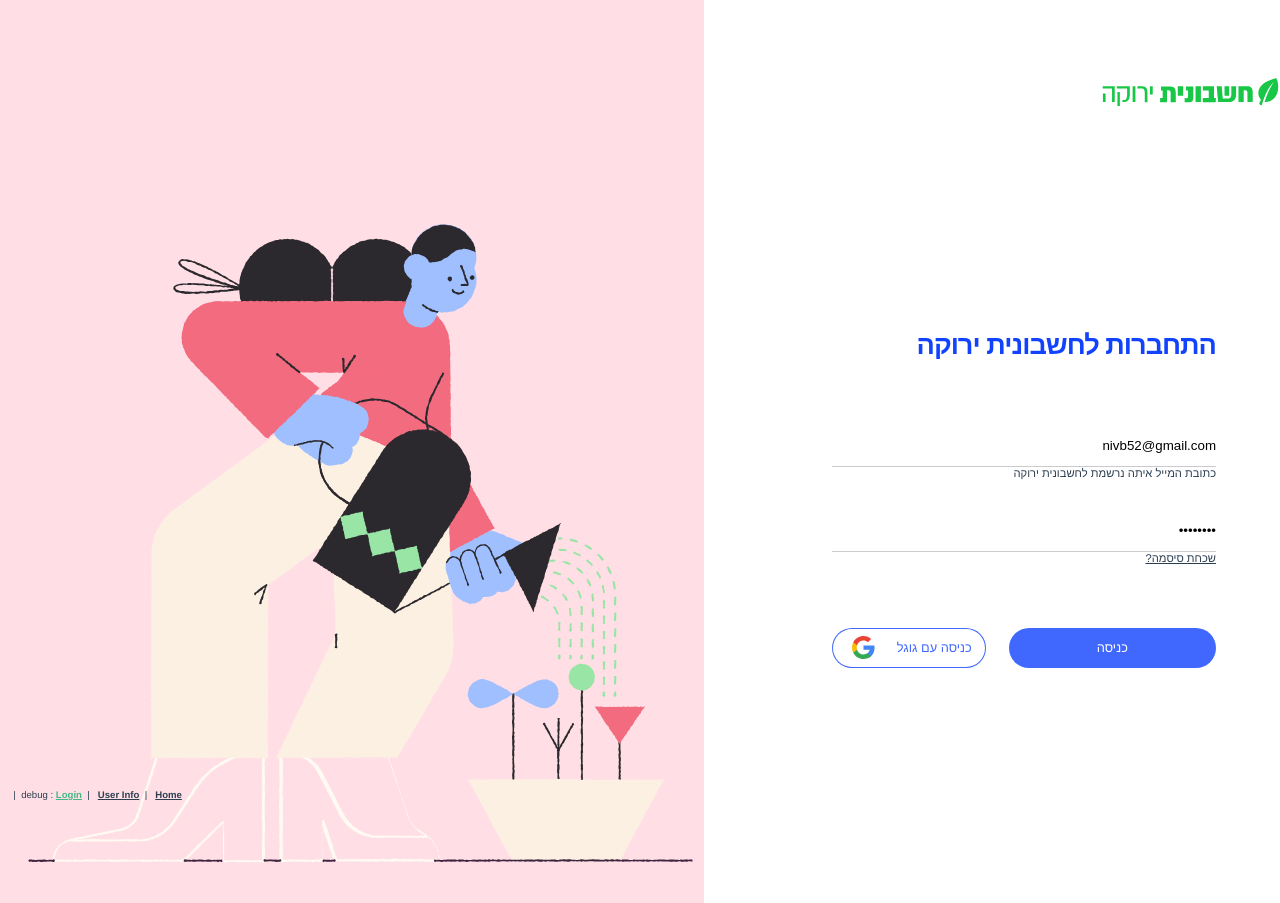
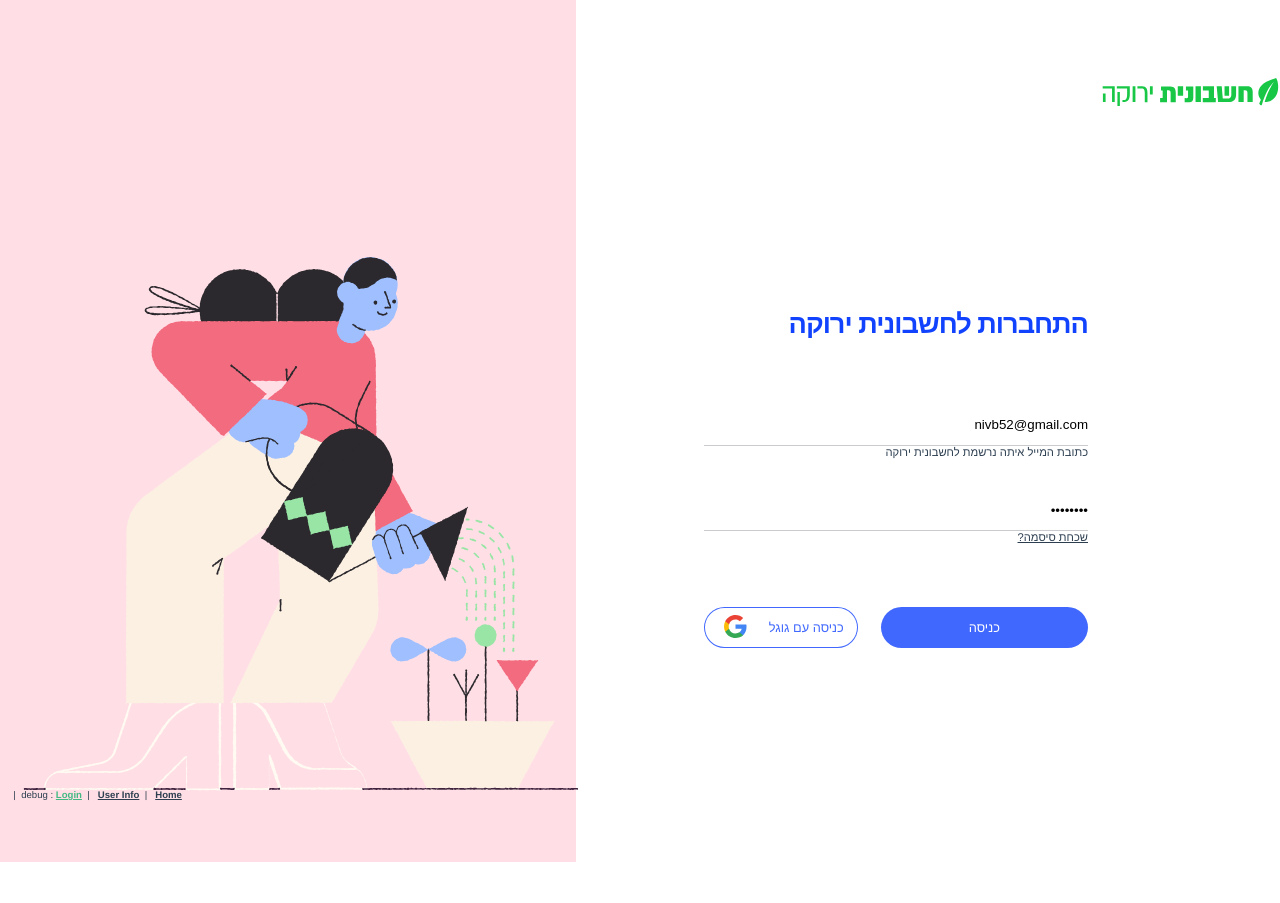
Before and after one commit to nivb52/Green-Invoice-Api, a Vue app: page /#/login in a window 1280 px wide. After the commit the page ends 872 px from the top, so only its background shows below. Built offline with nearby package versions, Linux system fonts and the light colour scheme; the HTML template or start-up script is replaced by a standard one; a web font is replaced by a local one.

Commit message:
fix small style of logo pos and img size

```diff
--- a/src/views/Login.vue
+++ b/src/views/Login.vue
@@ -101,6 +101,7 @@
   top: 10vh; // correction because of image bcg color
   right: 0;
   width:14vw;
+  min-width: 80px;
 
 }
 .loading {
@@ -112,7 +113,7 @@
 }
 .login-page {
   display: grid;
-  grid-template-columns: minmax(20px, 5vw) auto 55%;
+  grid-template-columns: minmax(20px, 5vw) auto 45%;
   height: 108vh; // correction for bcg color
   width: 100vw;
   position: relative;
@@ -121,6 +122,8 @@
   & .right-side {
     grid-column: 2/3;
     padding-top: 20vh;
+    padding-right: 10vw;
+
   }
   & .left-side {
     grid-column: 3;
```
